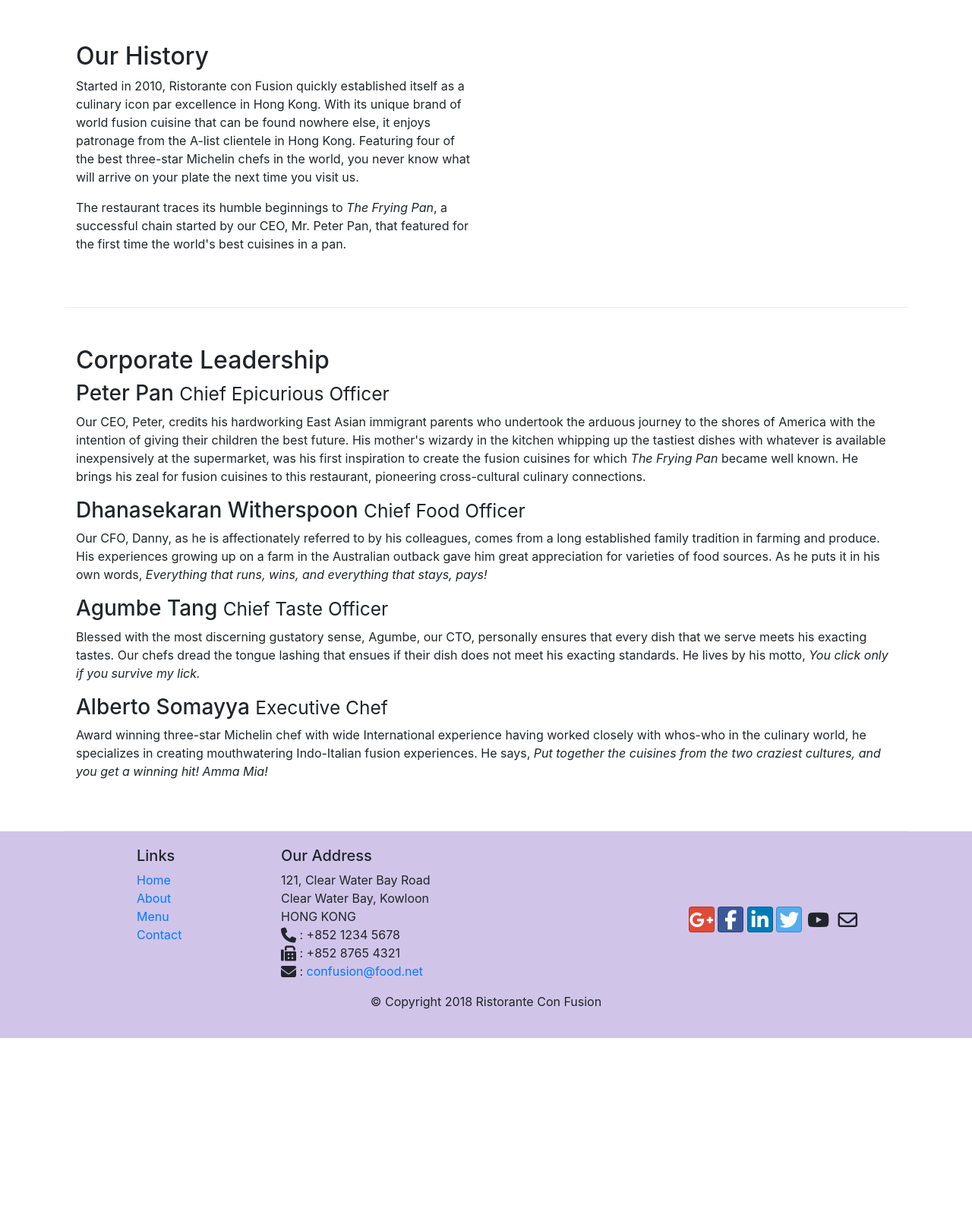
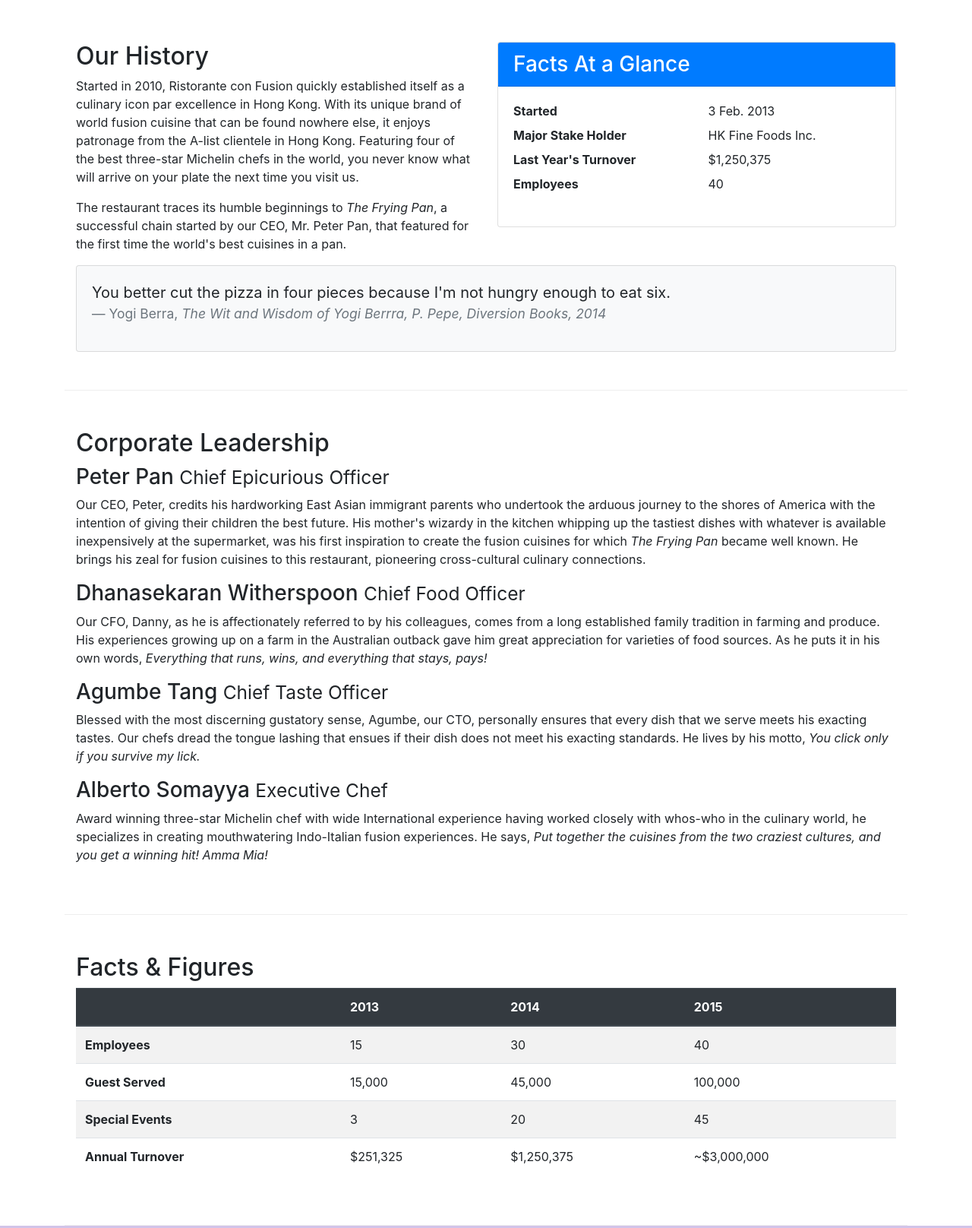
Before and after one commit to delgadoJason/conFusion, a plain HTML site: page aboutus.html in a window 1280 px wide. Shown: the part 460-2076 px from the top of the page at 76% size. Before the commit the page ends 1826 px from the top, so only its background shows below. Drawn offline with nearby package versions, Linux system fonts and the light colour scheme.

Commit message:
Tables and cards

```diff
--- a/aboutus.html
+++ b/aboutus.html
@@ -71,7 +71,34 @@
                 <p>Started in 2010, Ristorante con Fusion quickly established itself as a culinary icon par excellence in Hong Kong. With its unique brand of world fusion cuisine that can be found nowhere else, it enjoys patronage from the A-list clientele in Hong Kong.  Featuring four of the best three-star Michelin chefs in the world, you never know what will arrive on your plate the next time you visit us.</p>
                 <p>The restaurant traces its humble beginnings to <em>The Frying Pan</em>, a successful chain started by our CEO, Mr. Peter Pan, that featured for the first time the world's best cuisines in a pan.</p>
             </div>
-            <div>
+            <div class="col-sm">
+                <div class="card">
+                    <h3 class="card-header bg-primary text-white">
+                        Facts At a Glance
+                    </h3>
+                    <div class="card-body">
+                        <dl class="row">
+                            <dt class="col-6">
+                                Started
+                            </dt>
+                            <dd class="col-6">3 Feb. 2013</dd>
+                            <dt class="col-6">Major Stake Holder</dt>
+                            <dd class="col-6">HK Fine Foods Inc.</dd>
+                            <dt class="col-6">Last Year's Turnover</dt>
+                            <dd class="col-6">$1,250,375</dd>
+                            <dt class="col-6">Employees</dt>
+                            <dd class="col-6">40</dd>
+                        </dl>
+                    </div>
+                </div>
+            </div>
+            <div class="col-12">
+                <div class="card card-body bg-light">
+                    <blockquote class="blockquote">
+                        <p class="mb-0">You better cut the pizza in four pieces because I'm not hungry enough to eat six.</p>
+                        <footer class="blockquote-footer">Yogi Berra, <cite title="Source Title">The Wit and Wisdom of Yogi Berrra, P. Pepe, Diversion Books, 2014</cite></footer>
+                    </blockquote>
+                </div>
             </div>
         </div>
 
@@ -89,7 +116,52 @@
                 <p class="d-none d-sm-block">Award winning three-star Michelin chef with wide International experience having worked closely with whos-who in the culinary world, he specializes in creating mouthwatering Indo-Italian fusion experiences. He says, <em>Put together the cuisines from the two craziest cultures, and you get a winning hit! Amma Mia!</em></p>
             </div>
        </div>
+       <div class="row row-content">
+           <div class="col-12 sol-sm-9">
+               <h2>Facts &amp; Figures</h2>
+               <div class="table-responsive">
+                   <table class="table table-striped">
+                       <thead class="thead-dark">
+                           <tr>
+                               <th>&nbsp;</th>
+                               <th>2013</th>
+                               <th>2014</th>
+                               <th>2015</th>
+                           </tr>
+                       </thead>
+                       <tbody>
+                           <tr>
+                               <th>Employees</th>
+                               <td>15</td>
+                               <td>30</td>
+                               <td>40</td>
+                           </tr>
+                           <tr>
+                               <th>Guest Served</th>
+                               <td>15,000</td>
+                               <td>45,000</td>
+                               <td>100,000</td>
+                           </tr>
+                           <tr>
+                               <th>Special Events</th>
+                               <td>3</td>
+                               <td>20</td>
+                               <td>45</td>
+                           </tr>
+                           <tr>
+                               <th>Annual Turnover</th>
+                               <td>$251,325</td>
+                               <td>$1,250,375</td>
+                               <td>~$3,000,000</td>
+                           </tr>
+                       </tbody>
+                   </table>
+               </div>
+           </div>
+           <div class="col-12 col-sm-3">
 
+           </div>
+       </div>
     </div>
 
     <footer class="footer">
```
